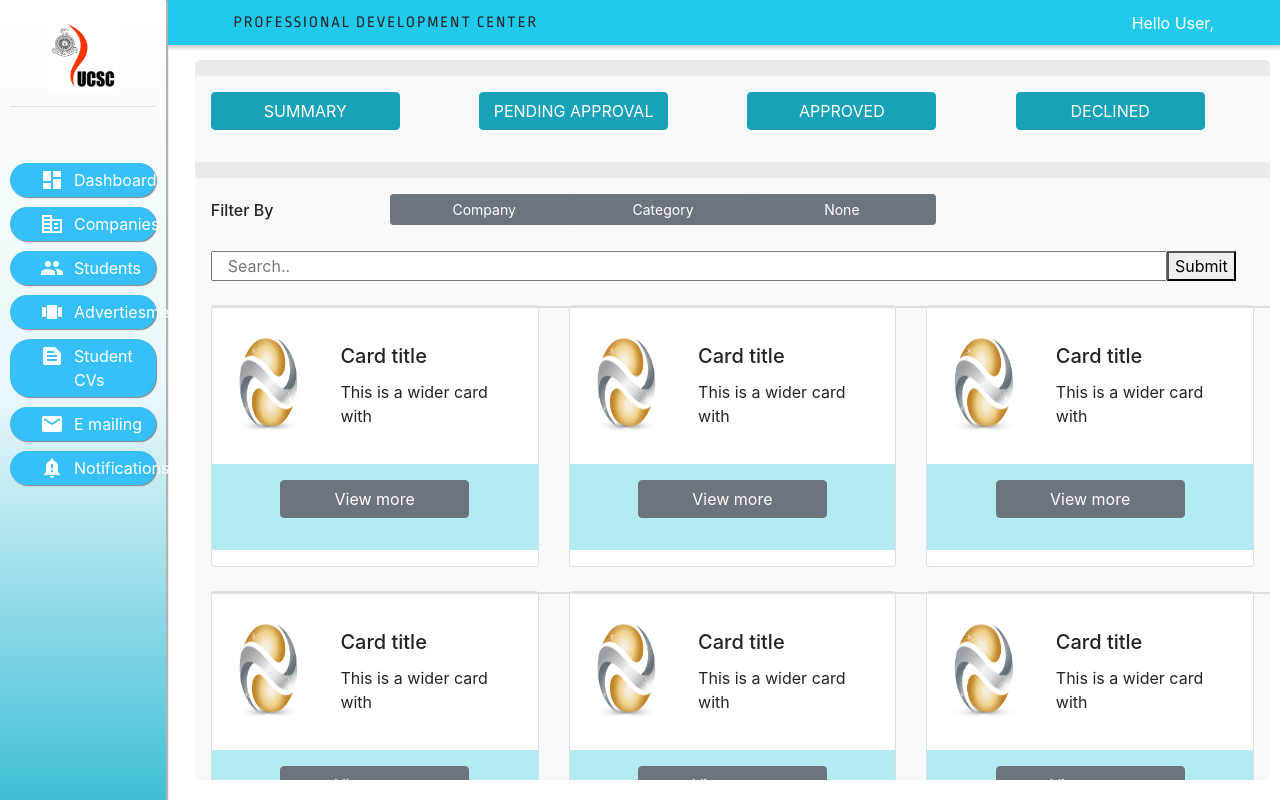
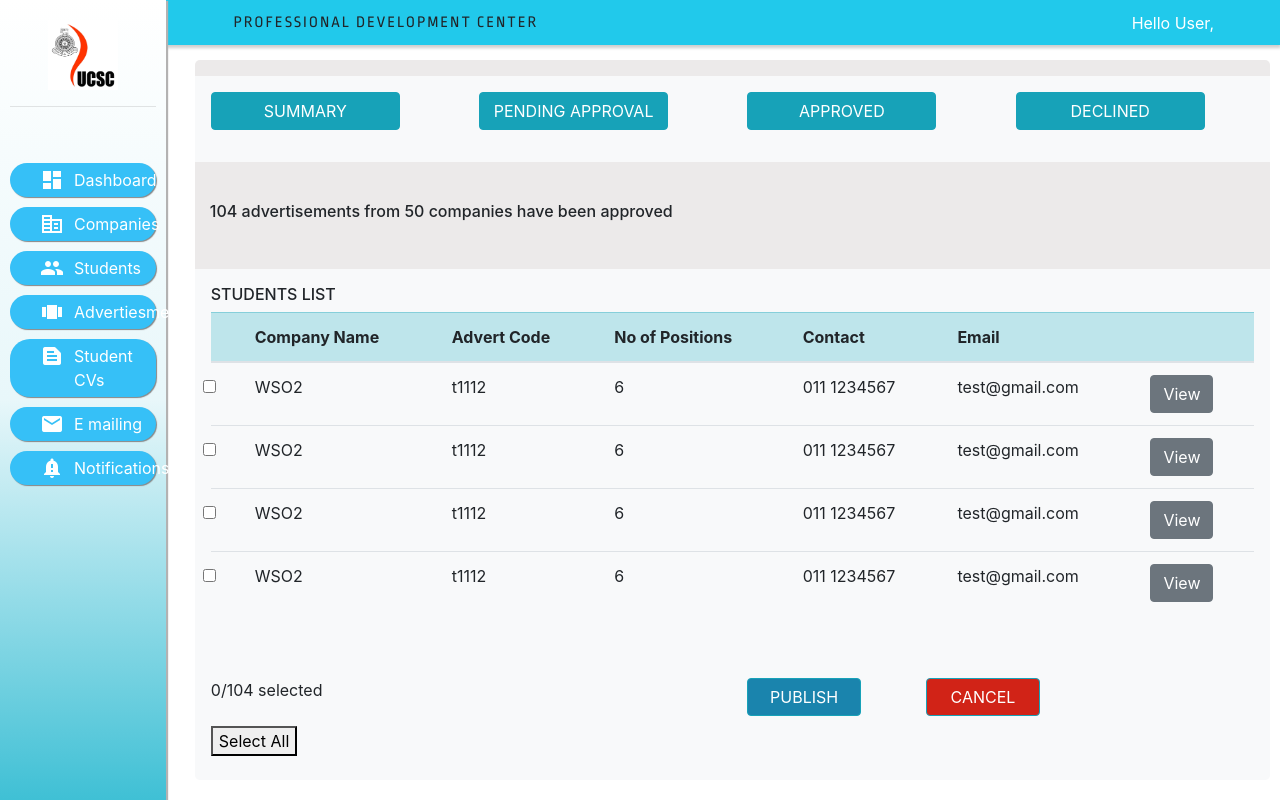
Before and after one commit to shelomi123/dashboard-portal, a React (Create React App) app: page /adverts in a window 1280 px wide. Built offline with nearby package versions, Linux system fonts and the light colour scheme.

Commit message:
approved page done

```diff
--- a/src/content/advertisement/ad.css
+++ b/src/content/advertisement/ad.css
@@ -60,14 +60,20 @@
     transform: translateX(-50%);
 }
 
-.top-right {
-    top: 1cm;
-    left: 8cm;
+.bottom-right {
+    bottom: 1cm;
+    left: 24cm;
+}
+.bottom-mid{
+    bottom: 1cm;
+    left: 20cm;
 }
 .custom {
     width: 5cm !important;
 }
-
+.smbtn{
+    width: 3cm;
+}
 .cardbtn {
     width: 5cm;
 
--- /dev/null
+++ b/src/content/advertisement/approved.js
@@ -0,0 +1,119 @@
+import React from 'react';
+import './ad.css';
+import 'bootstrap/dist/css/bootstrap.css';
+
+
+function Adverts(){
+    return (
+        <div className="admin-content">
+
+
+            <div class="container p-3 my-3 bg-light">
+                    <div class="form-group row">
+                        <div class="col-md-3">
+                            <button type="button" class="btn btn-info custom ">SUMMARY</button>
+                        </div>
+                        <div class="col-md-3">
+                            <button type="button" class="btn btn-info custom">PENDING APPROVAL</button>
+                        </div>
+                        <div class="col-md-3">
+                            <button type="button" class="btn btn-info custom" >APPROVED</button>
+                        </div>
+                        <div class="col-md-3">
+                            <button type="button" class="btn btn-info custom">DECLINED</button>
+                        </div>
+                    </div>
+            </div>
+
+            <br></br>
+            <div class="col-md-12">
+                <h6>104 advertisements from 50 companies have been approved</h6>
+            </div>
+            <br></br>
+
+            <div class="container p-3 my-3 bg-light">
+                <h6>STUDENTS LIST</h6>
+
+                <table class="table">
+                        <thead class="table-info">
+                            <tr>
+                                <th></th>
+                                <th>Company Name</th>
+                                <th>Advert Code</th>
+                                <th>No of Positions</th>
+                                <th>Contact</th>
+                                <th>Email</th>
+                                <th></th>
+                            </tr>
+                        </thead>
+                        <tbody>
+                            <tr>
+                                <td><input type="checkbox" class="form-check-input" id="1"></input></td>
+                                <td>WSO2</td>
+                                <td>t1112</td>
+                                <td>6</td>
+                                <td>011 1234567</td>
+                                <td>test@gmail.com</td>
+                                <td><button type="button" class="btn btn-secondary">View</button></td>
+                            </tr>
+                            <tr>
+                                <td><input type="checkbox" class="form-check-input" id="1"></input></td>
+                                <td>WSO2</td>
+                                <td>t1112</td>
+                                <td>6</td>
+                                <td>011 1234567</td>
+                                <td>test@gmail.com</td>
+                                <td><button type="button" class="btn btn-secondary">View</button></td>
+                            </tr>
+                            <tr>
+                                <td><input type="checkbox" class="form-check-input" id="1"></input></td>
+                                <td>WSO2</td>
+                                <td>t1112</td>
+                                <td>6</td>
+                                <td>011 1234567</td>
+                                <td>test@gmail.com</td>
+                                <td><button type="button" class="btn btn-secondary">View</button></td>
+                            </tr>
+                            <tr>
+                                <td><input type="checkbox" class="form-check-input" id="1"></input></td>
+                                <td>WSO2</td>
+                                <td>t1112</td>
+                                <td>6</td>
+                                <td>011 1234567</td>
+                                <td>test@gmail.com</td>
+                                <td><button type="button" class="btn btn-secondary">View</button></td>
+                            </tr>
+
+                        </tbody>
+                    </table>
+
+                    <br></br><br></br>
+
+                    <div class="form-group row">
+
+                        <div class="col-md-2">
+                            <h8>0/104 selected</h8><br></br><br></br>
+                            <button type="button" >Select All</button>
+                        </div>
+
+                        <div class="col-md-2">
+                        </div>
+                        <div class="col-md-2">
+                        </div>
+
+                        <div class="col-md-2">
+                            <button type="button" class="btn btn-info smbtn" style={{ background: '#1a84ad' }}>PUBLISH</button>
+                        </div>
+                        <div class="col-md-2">
+                            <button type="button" class="btn btn-info smbtn" style={{ background: '#d12317' }}>CANCEL</button>
+                        </div>
+                    </div>
+
+
+
+            </div>
+        </div>
+    )
+}
+
+export default Adverts;
--- a/src/views/adverts.js
+++ b/src/views/adverts.js
@@ -1,7 +1,7 @@
 import React from 'react';
 import Navbar from '../components/navbar'
 import SideBar from '../components/sidebar'
-import Content from '../content/advertisement/adHome2';
+import Content from '../content/advertisement/approved';
 
 
 function Adverts(){
```
